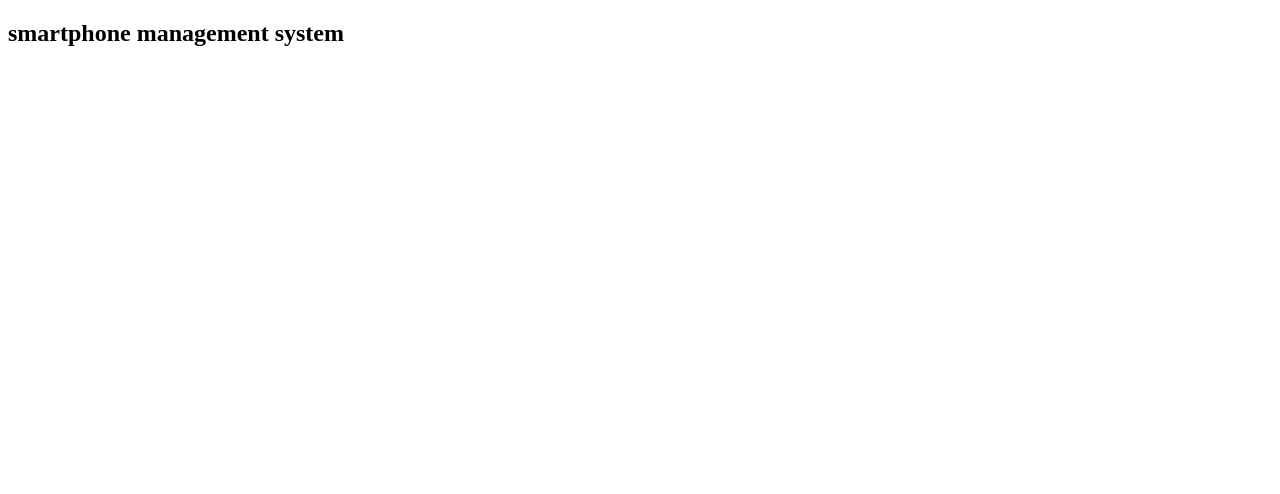
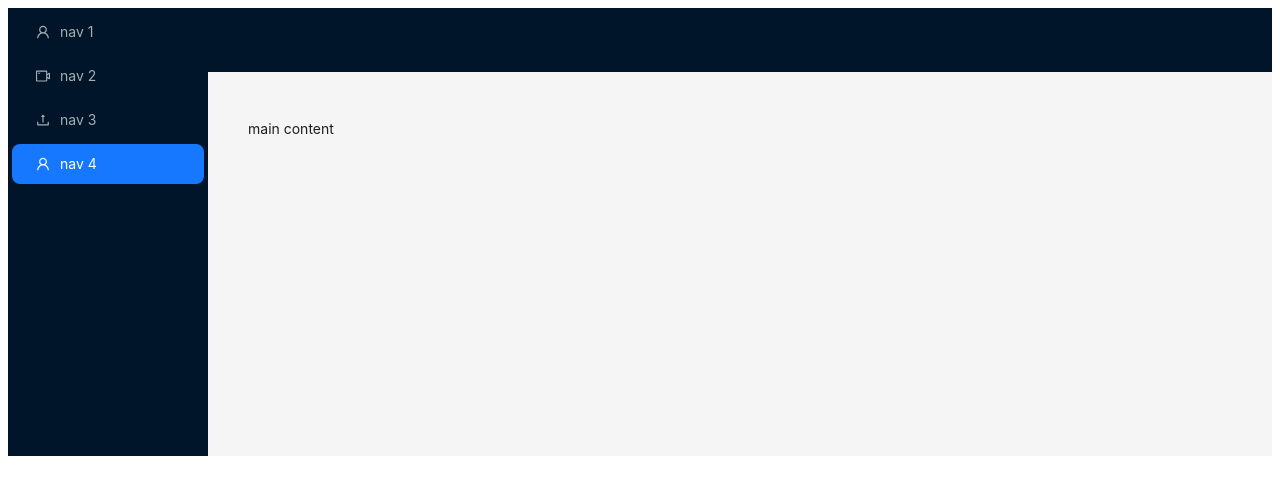
Before and after one commit to NaimurAlltime/smartphone-management-client, a React (Vite) app: page / in a window 1280 px wide. Shown: the top 494 px of the page. Built offline with nearby package versions, Linux system fonts and the light colour scheme.

Commit message:
Layout Component With Ant Design

```diff
--- a/src/App.tsx
+++ b/src/App.tsx
@@ -1,9 +1,7 @@
+import MainLayout from "./components/layout/MainLayout";
+
 function App() {
-  return (
-    <>
-      <h2>smartphone management system</h2>
-    </>
-  );
+  return <MainLayout />;
 }
 
 export default App;
--- /dev/null
+++ b/src/components/layout/MainLayout.tsx
@@ -0,0 +1,64 @@
+import { Layout, Menu } from "antd";
+import Sider from "antd/es/layout/Sider";
+import {
+  UploadOutlined,
+  UserOutlined,
+  VideoCameraOutlined,
+} from "@ant-design/icons";
+import React from "react";
+
+const { Header, Content } = Layout;
+
+const items = [
+  UserOutlined,
+  VideoCameraOutlined,
+  UploadOutlined,
+  UserOutlined,
+].map((icon, index) => ({
+  key: String(index + 1),
+  icon: React.createElement(icon),
+  label: `nav ${index + 1}`,
+}));
+
+function MainLayout() {
+  return (
+    <Layout>
+      <Sider
+        breakpoint="lg"
+        collapsedWidth="0"
+        onBreakpoint={(broken) => {
+          console.log(broken);
+        }}
+        onCollapse={(collapsed, type) => {
+          console.log(collapsed, type);
+        }}
+      >
+        <div className="demo-logo-vertical" />
+        <Menu
+          theme="dark"
+          mode="inline"
+          defaultSelectedKeys={["4"]}
+          items={items}
+        />
+      </Sider>
+      <Layout>
+        <Header style={{ padding: 0 }} />
+        <Content style={{ margin: "24px 16px 0" }}>
+          <div
+            style={{
+              padding: 24,
+              minHeight: 360,
+            }}
+          >
+            main content
+          </div>
+        </Content>
+        {/* <Footer style={{ textAlign: 'center' }}>
+        Ant Design ©{new Date().getFullYear()} Created by Ant UED
+      </Footer> */}
+      </Layout>
+    </Layout>
+  );
+}
+
+export default MainLayout;
```
